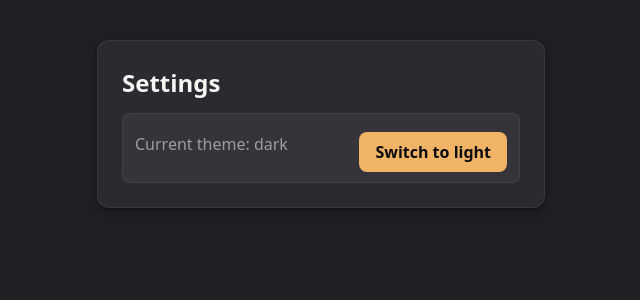
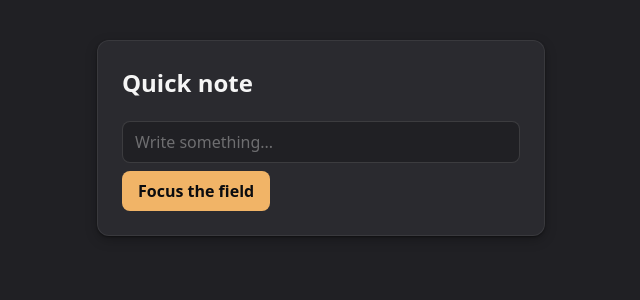
Before and after one commit to ashbasdev/learnReact, a React (Vite) app: page / in a window 1280 px wide. Shown: the top 300 px of the page, without its empty margins (319-959 px from the left). Built offline with nearby package versions, Linux system fonts and the light colour scheme.

Commit message:
Focus the field

```diff
--- a/src/App.jsx
+++ b/src/App.jsx
@@ -1,58 +1,25 @@
-import { createContext, useContext, useEffect, useState } from "react"
+import { useRef } from "react"
 
-// The context carries an object: the current theme plus a function to change
-// it. Any component below the provider can read the value AND update it.
-const ThemeContext = createContext(null)
+function App() {
+  // useRef gives us a stable box: { current }. React will set `current` to the
+  // real DOM node once we attach this ref to an element.
+  const inputRef = useRef(null)
 
-function ThemeLabel() {
-  const { theme } = useContext(ThemeContext)
-  return <p className="muted">Current theme: {theme}</p>
-}
+  function focusInput() {
+    // TODO 2: focus the input by calling .focus() on the ref's current node.
+    inputRef.current.focus()
+  }
 
-function ThemeToggle() {
-  // TODO 1: also pull `toggleTheme` out of the context, alongside `theme`.
-  const { theme, toggleTheme } = useContext(ThemeContext)
-  // TODO 2: call toggleTheme from the button's onClick below, so this deep
-  // component updates the shared theme.
   return (
-      <button className="btn" onClick={toggleTheme}>
-        Switch to {theme === "light" ? "dark" : "light"}
-      </button>
-  )
-}
-
-function Toolbar() {
-  // Toolbar passes nothing down. Each child reads the context for itself.
-  return (
-      <div className="stack">
-        <ThemeLabel />
-        <ThemeToggle />
+      <div className="card stack">
+        <h1>Quick note</h1>
+        {/* TODO 1: attach inputRef to this input with the ref attribute. */}
+        <input placeholder="Write something..." ref={inputRef} />
+        <button className="btn" onClick={focusInput}>
+          Focus the field
+        </button>
       </div>
   )
 }
 
-function App() {
-  const [theme, setTheme] = useState("dark")
-
-  function toggleTheme() {
-    setTheme((current) => (current === "light" ? "dark" : "light"))
-  }
-
-  useEffect(() => {
-    document.body.classList.remove("light", "dark")
-    document.body.classList.add(theme)
-  }, [theme])
-
-  // The `theme` class on the card swaps the look. Because the state lives here,
-  // updating it from deep in the tree re-renders App and re-themes the card.
-  return (
-      <ThemeContext.Provider value={{ theme, toggleTheme }}>
-        <div className={`card stack ${theme}`}>
-          <h1>Settings</h1>
-          <Toolbar />
-        </div>
-      </ThemeContext.Provider>
-  )
-}
-
 export default App
```
